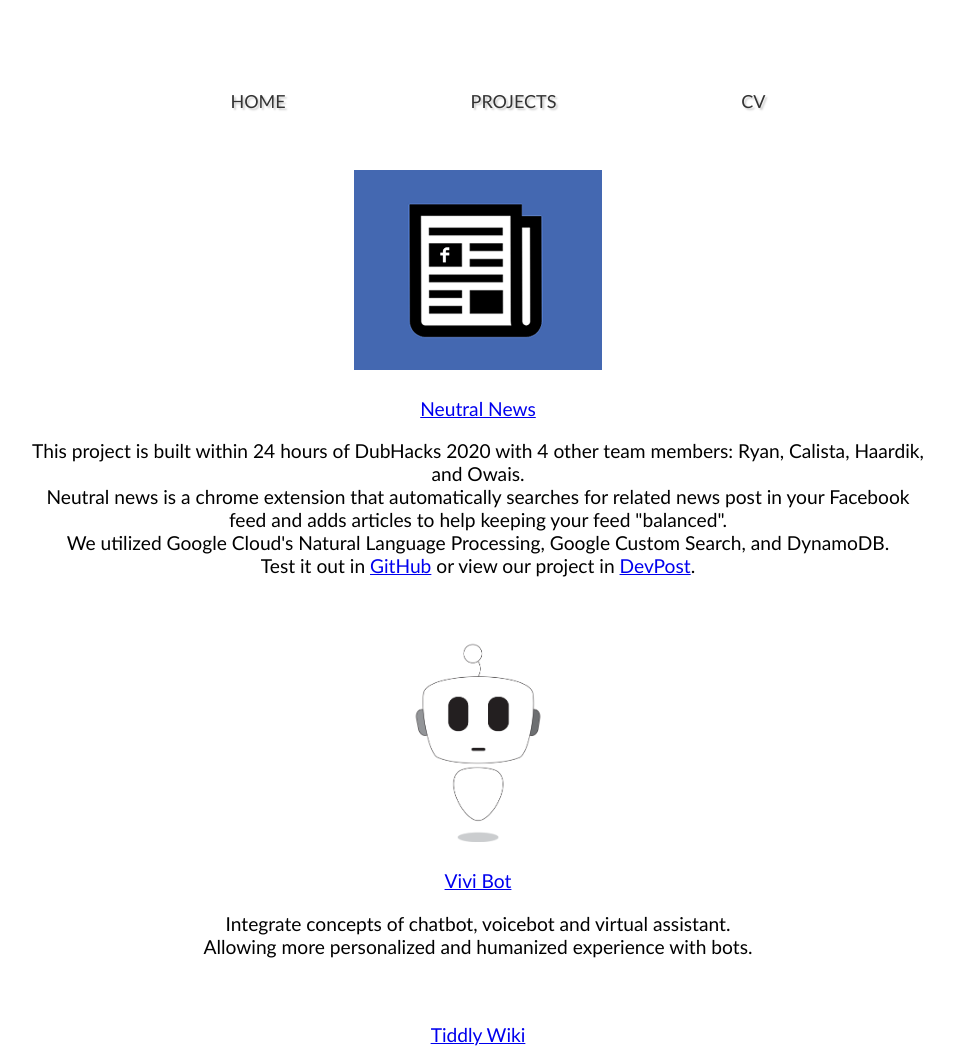
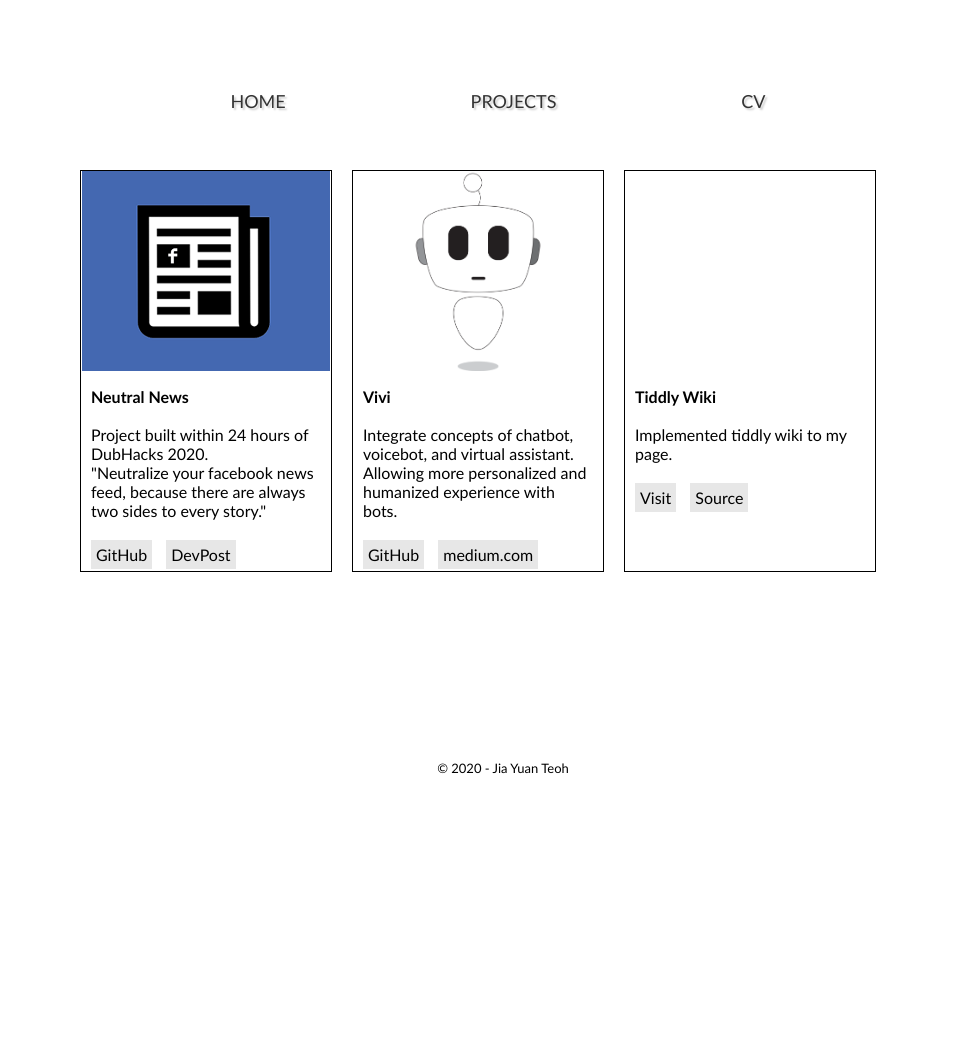
Before and after one commit to Yuan325/Yuan325.github.io, a plain HTML site: page projects.html in a window 1280 px wide. Shown: the top 1049 px of the page, without its empty margins (162-1116 px from the left). After the commit the page ends 800 px from the top, so only its background shows below. Drawn offline with Linux system fonts and the light colour scheme.

Commit message:
update project

```diff
--- a/css/main.css
+++ b/css/main.css
@@ -46,6 +46,50 @@ main{
     background-size: cover;
 }
 
+#gridid {
+		position: relative;
+		margin: 0 auto;
+}
+
+#gridid ul{
+	list-style: none;
+}
+
+#gridid .grid li {
+		float: left;
+		width: 250px;
+		height: 400px;
+		border-style: solid;
+		border-width: 1px;
+		border-color: black;
+		margin: 0 10px 10px;
+}
+
+.grid-image{
+		height: 200px;
+		margin-left: auto;
+		margin-right: auto;
+		display: block;
+}
+
+.grid-text{
+		padding: 0px 10px;
+		font-size: medium;
+}
+
+.gray-btn {
+		background-color: #e7e7e7;
+		color: black;
+		margin: 20px 10px 0px 0px;
+		padding: 5px;
+		display: inline-block;
+		text-decoration: none;
+}
+
+.gray-btn:hover{
+		box-shadow: 4px 4px 9px rgba(0, 0, 0, 0.4);
+		transition: 0.5s ease;
+}
 
 footer{
     text-align: center;
--- a/projects.html
+++ b/projects.html
@@ -23,23 +23,45 @@
     <main>
     <br>
         <div class="container">
-        <center>
-            <a href = "https://github.com/RyanRussell00/neutral-news/tree/main" ><img src="/assets/NutrlNews.png" alt="Neutral News logo" style="height: 200px;"><br><br>Neutral News</a><br>
-            <p>This project is built within 24 hours of DubHacks 2020 with 4 other team members: Ryan, Calista, Haardik, and Owais.
-            <br>Neutral news is a chrome extension that automatically searches for related news post in your Facebook feed and adds articles to help keeping your feed "balanced".
-            <br>We utilized Google Cloud's Natural Language Processing, Google Custom Search, and DynamoDB.
-            <br>Test it out in <a href = "https://github.com/RyanRussell00/neutral-news/tree/main">GitHub</a> or view our project in <a href = "https://devpost.com/software/nutrul-news">DevPost</a>.</p>
-            <br><br>
+				<div id="gridid">
+					<ul class="grid">
+						<li>
+							<img class="grid-image" src="/assets/NutrlNews.png" alt="Neutral News image">
+							<p class="grid-text">
+							<strong>Neutral News</strong>
+							<br><br>Project built within 24 hours of DubHacks 2020.
+							<br>"Neutralize your facebook news feed, because there are always two sides to every story."
+							<br>
+							<a class="gray-btn" href="https://github.com/RyanRussell00/neutral-news/tree/main" >GitHub</a>
+							<a class="gray-btn" href="https://devpost.com/software/nutrul-news" >DevPost</a>
+							</p>
+						</li>
 
-            <a href = "https://github.com/Yuan325/Vivi" ><img src="/assets/vivi.png" alt="vivi logo" style="height: 200px;"><br><br>Vivi Bot</a><br>
-            <p>Integrate concepts of chatbot, voicebot and virtual assistant. <br>Allowing more personalized and humanized experience with bots.</p>
-            <br><br>
+						<li>
+							<img class="grid-image" src="/assets/vivi.png" alt="Vivi image">
+							<p class="grid-text">
+							<strong>Vivi</strong>
+							<br><br>Integrate concepts of chatbot, voicebot, and virtual assistant.
+							<br>Allowing more personalized and humanized experience with bots.
+							<br>
+							<a class="gray-btn" href="https://github.com/Yuan325/Vivi">GitHub</a>
+							<a class="gray-btn" href="https://medium.com/@jiayuanteoh/how-to-build-a-voice-bot-integrated-with-virtual-assistant-854fb7d42653">medium.com</a>
+							</p>
+						</li>
 
-            <a href = "TiddlyWiki/index.html">Tiddly Wiki</a><br>
-            <p>Implemented tiddly wiki within github pages.<br>
-            Things that I added to the tiddlywiki included: <i>course note/cheatsheets, notes from self-studying, food recipes etc.</i><br>
-            Source code through https://tiddlywiki.com/</p>
-        </center>
+						<li>
+							<img class="grid-image">
+							<p class="grid-text">
+							<strong>Tiddly Wiki</strong>
+							<br><br>Implemented tiddly wiki to my page.
+							<br>
+							<a class="gray-btn" href= "TiddlyWiki/index.html">Visit</a>
+							<a class="gray-btn" href="https://tiddlywiki.com">Source</a>
+							</p>
+						</li>
+
+					</ul>
+				</div>
         </div>
     </main>
 
```
